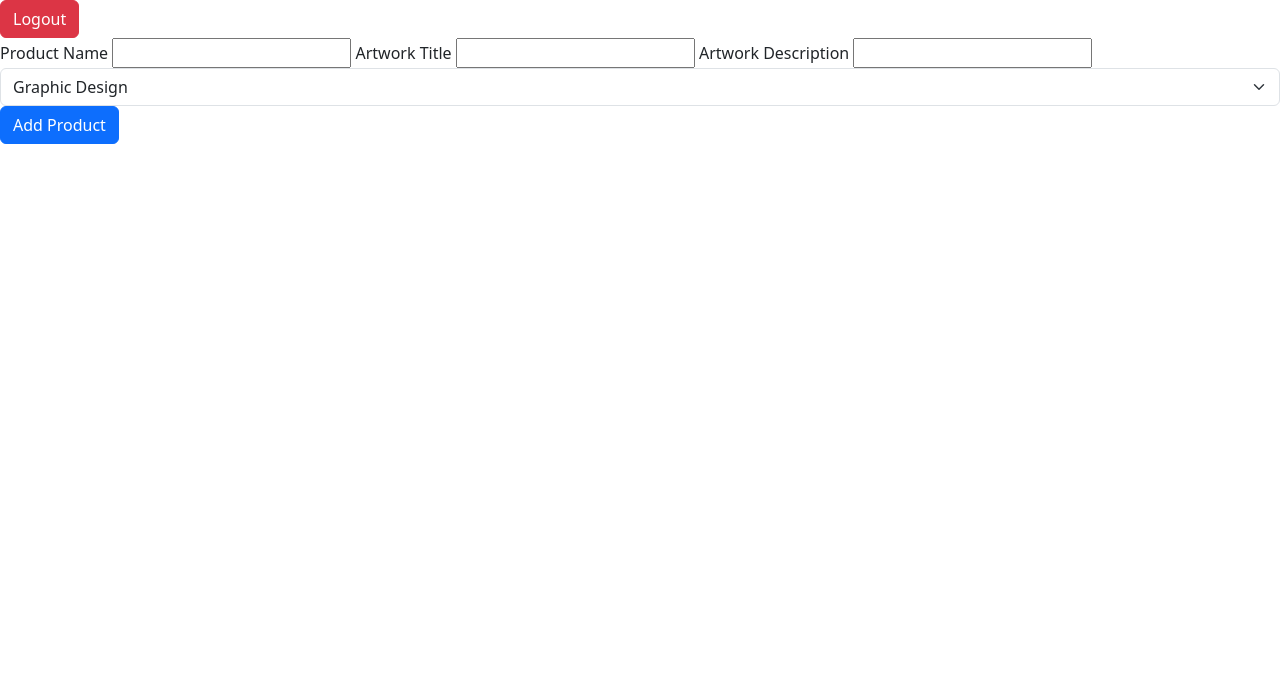
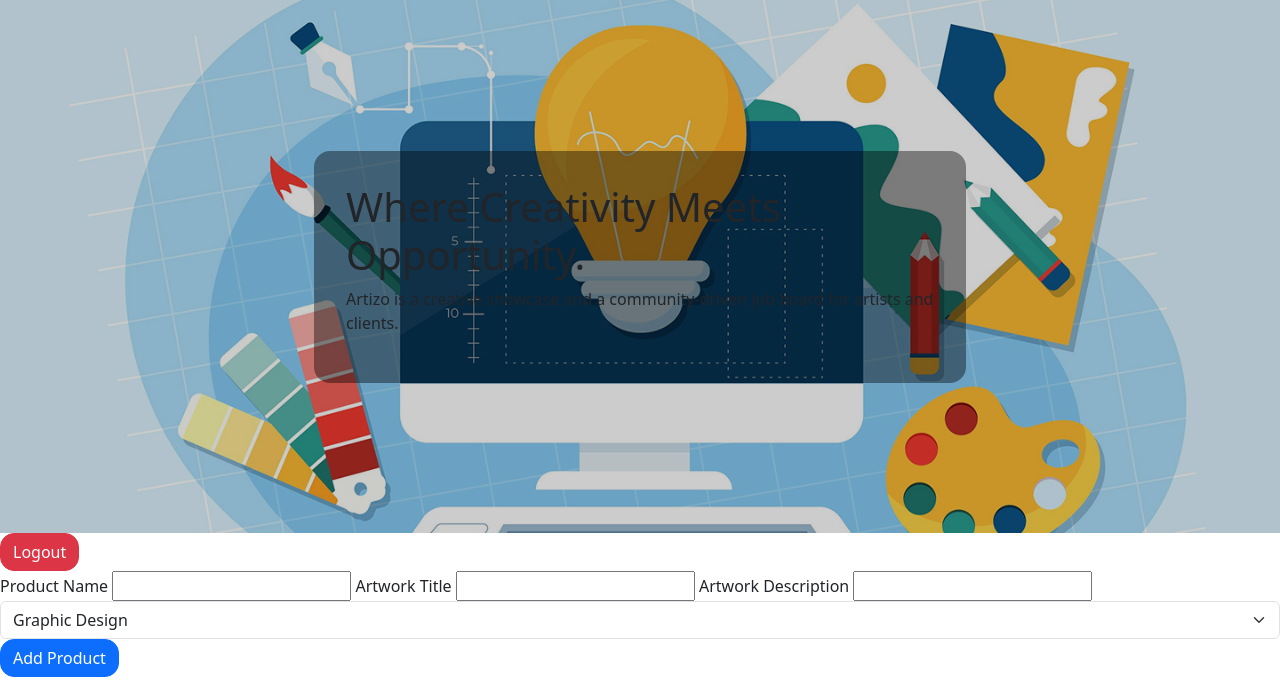
Before and after one commit to JiaJun0207/Software-Evolution-and-Enhancement-of-the-Artizo-Open-Source-Artwork-Sharing-and-Task-Platform, a PHP site: page /Web-Assignment/ in a window 1280 px wide. Shown: the part 107-800 px from the top of the page. Run offline with PHP 8.4, Linux system fonts and the light colour scheme; the visitor is signed in with stand-in values (Sample User, id 1); data comes from the database, SQL or seed files in the repository.

Commit message:
Homepage pic added
Homepage pic added

```diff
--- a/index.php
+++ b/index.php
@@ -14,14 +14,29 @@ include("navbar.php"); // Include the navigation bar
 <html lang="en">
 
 <head>
-  <meta charset="UTF-8">
-  <meta name="viewport" content="width=device-width, initial-scale=1.0">
-  <title>Homepage</title>
-  <link href="https://cdn.jsdelivr.net/npm/bootstrap@5.3.7/dist/css/bootstrap.min.css" rel="stylesheet"
+    <meta charset="UTF-8">
+    <meta name="viewport" content="width=device-width, initial-scale=1.0">
+    <title>Index</title>
+    <link href="https://cdn.jsdelivr.net/npm/bootstrap@5.3.7/dist/css/bootstrap.min.css" rel="stylesheet"
     integrity="sha384-LN+7fdVzj6u52u30Kp6M/trliBMCMKTyK833zpbD+pXdCLuTusPj697FH4R/5mcr" crossorigin="anonymous">
+    <link href="https://fonts.googleapis.com/css2?family=Inter:wght@200;400;700&display=swap" rel="stylesheet">
+    <link rel="stylesheet" href="style.css">
 </head>
 
+
 <body>
+<div class="row">
+    <div class="homepage-hero position-relative">
+        <img src="assets/homepage/homepage.png" alt="HomePage" class="img-fluid w-100">
+        <div class="homepage-text position-absolute top-50 start-50 translate-middle text-start">
+            <h1 class="inter-bold-44">Where Creativity Meets Opportunity.</h1>
+            <p class="inter-extralight-24">Artizo is a creative showcase and a community-driven job board for artists and clients.</p>
+        </div>
+    </div>
+</div>
+
+
+
   <a href="logout.php" class="btn btn-danger">Logout</a>
 
   <form action="" method="post"> <!-- Form to add a product -->
--- a/style.css
+++ b/style.css
@@ -56,3 +56,24 @@
   color: #d32f2f;
   font-weight: 500;
 }
+
+
+.homepage-hero {
+  position: relative;
+  width: 100%;
+  height: auto;
+}
+
+.homepage-hero img {
+  width: 100%;
+  height: auto;
+  display: block;
+}
+
+.homepage-text {
+  z-index: 2;
+  /* Optional: add background for better readability */
+  background: rgba(0,0,0,0.4);
+  padding: 2rem;
+  border-radius: 1rem;
+}
```
Also changed, not shown: assets/homepage/homepage.png (added).
